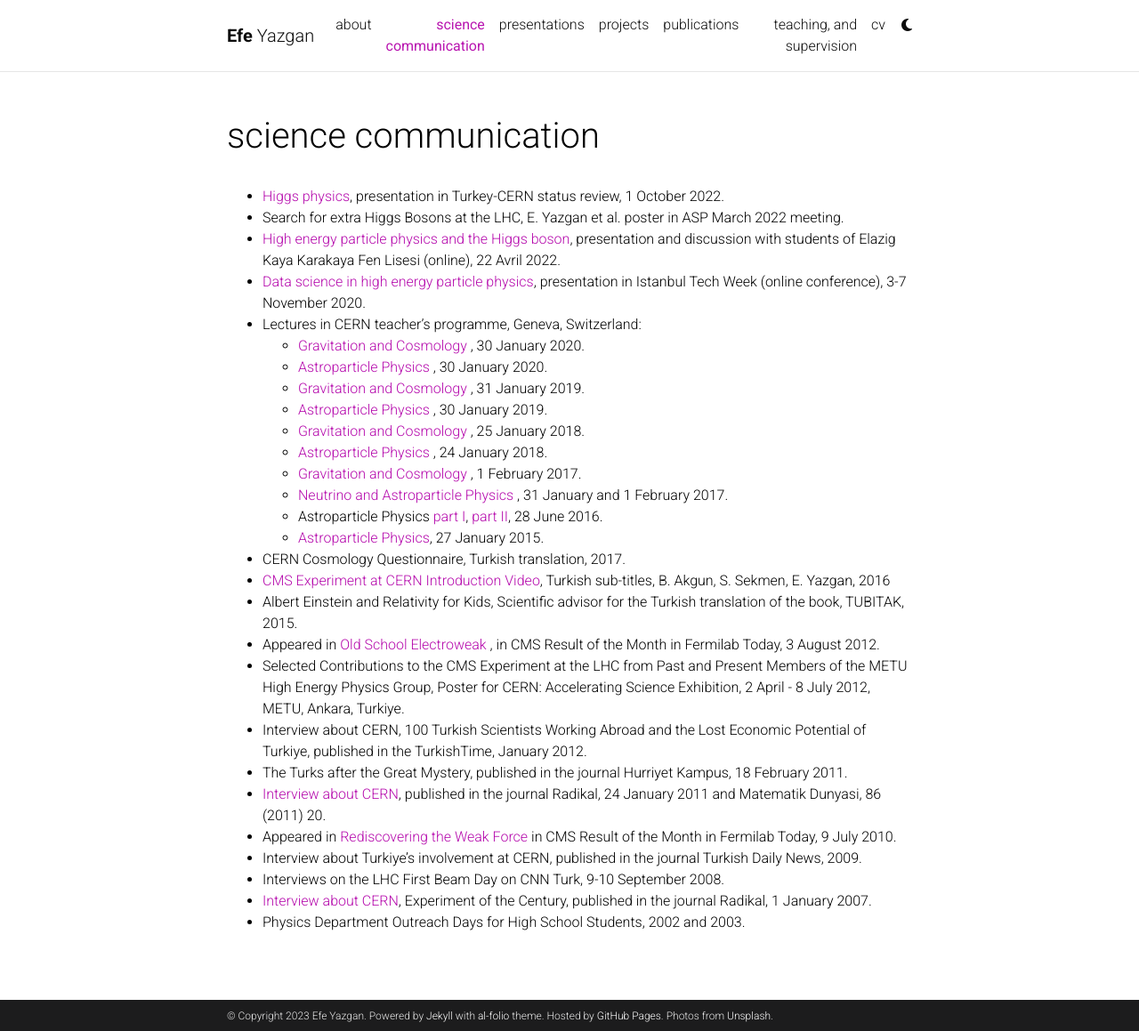
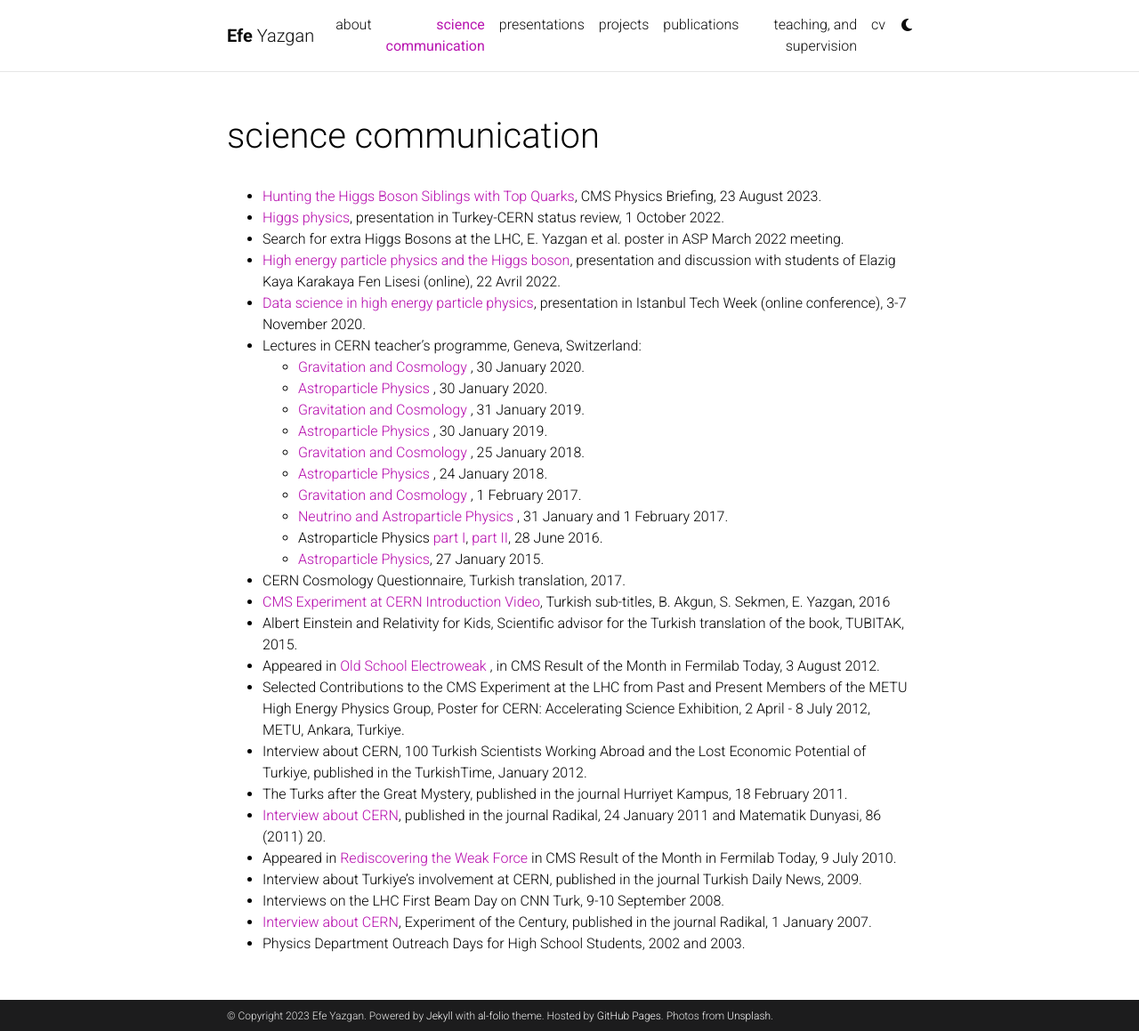
Before and after one commit to efeyazgan/efeyazgan.github.io, a Jekyll site: the page built from _pages/ScienceCommunication.md, in a window 1280 px wide and 1159 px high. Shown: the whole window at 89% size. Built offline with Jekyll 4.4.1, drawn with Linux system fonts in a browser that asks for light colours; comment, search, counter and statistics services are not loaded; a style sheet for code colours, icons or effects is not loaded.

Commit message:
physics briefing

```diff
--- a/_pages/ScienceCommunication.md
+++ b/_pages/ScienceCommunication.md
@@ -6,6 +6,7 @@
 nav: true
 ---
 
+* [Hunting the Higgs Boson Siblings with Top Quarks](https://cms.cern/news/hunting-higgs-boson-siblings-top-quarks), CMS Physics Briefing, 23 August 2023.
 * [Higgs physics](https://indico.cern.ch/event/1199854/timetable/#20221001 ), presentation in Turkey-CERN status review, 1 October 2022.
 * Search for extra Higgs Bosons at the LHC, E. Yazgan et al. poster in ASP March 2022 meeting.
 * [High energy particle physics and the Higgs boson](https://www.youtube.com/watch?app=desktop&v=U93YQniW9GY ), presentation and discussion with students of Elazig Kaya Karakaya Fen Lisesi (online), 22 Avril 2022.
```
